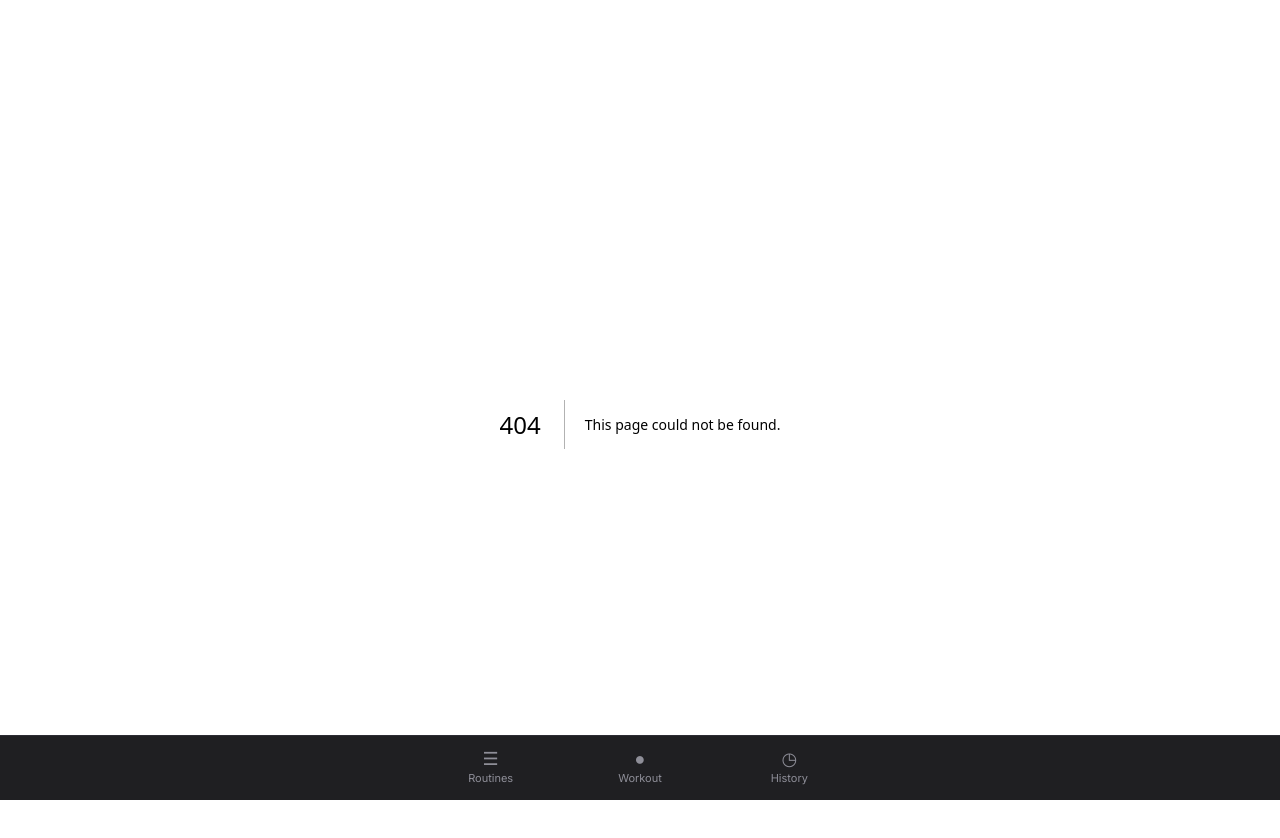
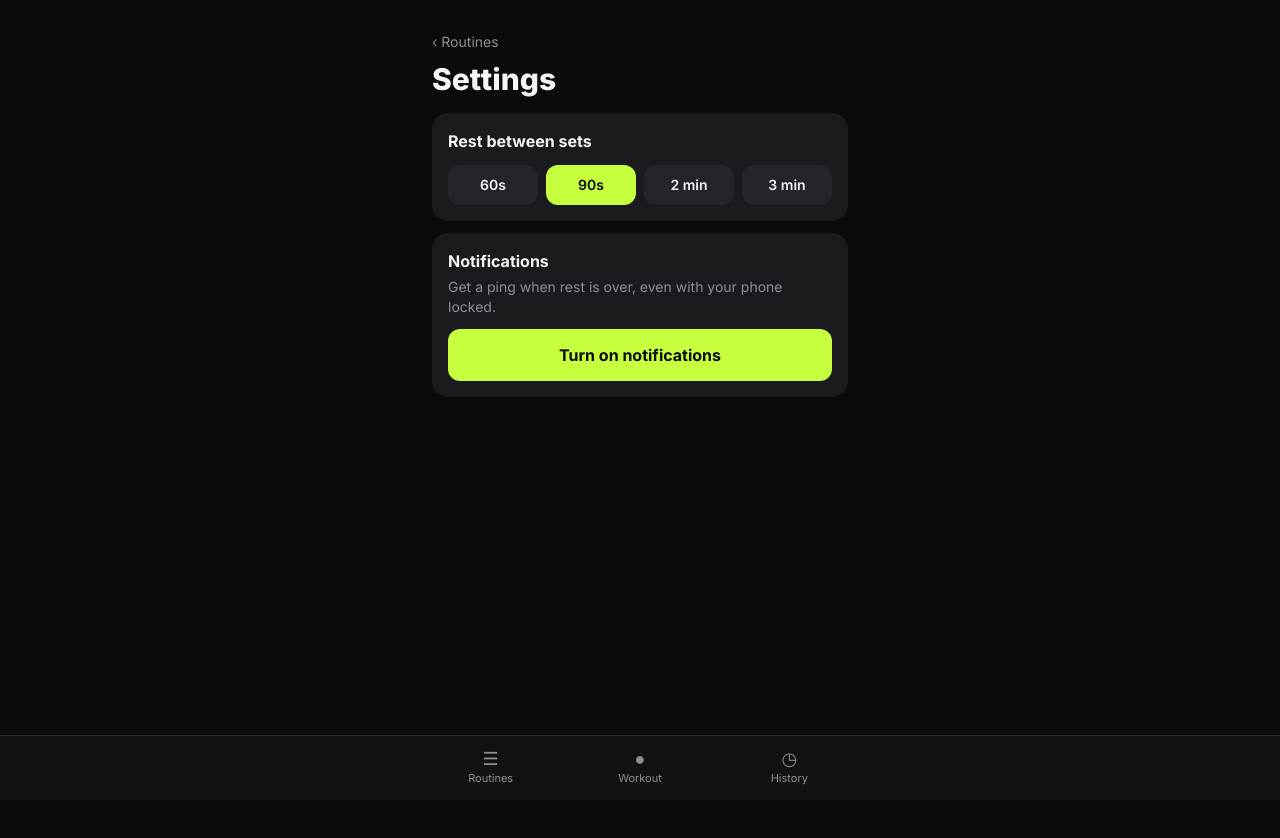
Before and after one commit to bryanfrds/workout-tracker, a Next.js app: page /settings in a window 1280 px wide. Before the commit this address had no page. Shown: the top 838 px of the page. After the commit the page ends 800 px from the top, so only its background shows below. Built offline with nearby package versions, Linux system fonts and the light colour scheme.

Commit message:
Add settings screen for rest length, notifications and daily reminder

```diff
--- a/src/app/page.tsx
+++ b/src/app/page.tsx
@@ -33,7 +33,12 @@ export default function RoutinesPage() {
 
   return (
     <>
-      <h1 className="mt-2 text-3xl font-extrabold">Routines</h1>
+      <div className="mt-2 flex items-center justify-between">
+        <h1 className="text-3xl font-extrabold">Routines</h1>
+        <Link href="/settings" aria-label="Settings" className="grid h-10 w-10 place-items-center rounded-full bg-card text-lg text-muted">
+          ⚙
+        </Link>
+      </div>
       <p className="mt-1 text-sm text-muted">Pick one to start</p>
 
       {active && (
--- /dev/null
+++ b/src/app/settings/page.tsx
@@ -0,0 +1,158 @@
+"use client";
+
+import Link from "next/link";
+import { useState, useSyncExternalStore } from "react";
+import { createReminder, deleteReminder, isInstalled, pushSupported, subscribe, unsubscribe } from "@/lib/push-client";
+import { setState, useAppState } from "@/lib/store";
+
+const REST_OPTIONS = [60, 90, 120, 180];
+
+const noop = () => () => {};
+function usePushStatus(): "unsupported" | "install" | "ok" | null {
+  return useSyncExternalStore(
+    noop,
+    () => (!pushSupported() ? (isInstalled() ? "unsupported" : "install") : "ok"),
+    () => null,
+  );
+}
+
+export default function SettingsPage() {
+  const app = useAppState();
+  const status = usePushStatus();
+  const [busy, setBusy] = useState(false);
+  const [error, setError] = useState("");
+  const [time, setTime] = useState("18:30");
+  if (!app) return null;
+
+  const notif = app.notifications;
+
+  async function run(fn: () => Promise<void>) {
+    setBusy(true);
+    setError("");
+    try {
+      await fn();
+    } catch (e) {
+      setError(e instanceof Error ? e.message : "Something went wrong.");
+    } finally {
+      setBusy(false);
+    }
+  }
+
+  const turnOn = () =>
+    run(async () => {
+      const subscription = await subscribe();
+      setState((s) => ({ ...s, notifications: { subscription } }));
+    });
+
+  const turnOff = () =>
+    run(async () => {
+      if (notif?.reminder) await deleteReminder(notif.reminder.id);
+      await unsubscribe();
+      setState((s) => ({ ...s, notifications: undefined }));
+    });
+
+  const setReminder = (on: boolean) =>
+    run(async () => {
+      if (!notif) return;
+      if (notif.reminder) await deleteReminder(notif.reminder.id);
+      const reminder = on ? { time, id: await createReminder(notif.subscription, time) } : undefined;
+      setState((s) => (s.notifications ? { ...s, notifications: { ...s.notifications, reminder } } : s));
+    });
+
+  const chip = (on: boolean) =>
+    `flex-1 rounded-xl py-2.5 text-sm font-semibold ${on ? "bg-accent text-accent-ink" : "bg-card2 text-text"}`;
+
+  return (
+    <>
+      <Link href="/" className="mt-2 inline-block text-sm text-muted">
+        ‹ Routines
+      </Link>
+      <h1 className="mt-2 text-3xl font-extrabold">Settings</h1>
+
+      <section className="mt-4 rounded-2xl bg-card p-4">
+        <h2 className="font-bold">Rest between sets</h2>
+        <div className="mt-3 flex gap-2">
+          {REST_OPTIONS.map((sec) => (
+            <button
+              key={sec}
+              onClick={() => setState((s) => ({ ...s, restSeconds: sec }))}
+              className={chip(app.restSeconds === sec)}
+              aria-pressed={app.restSeconds === sec}
+            >
+              {sec < 120 ? `${sec}s` : `${sec / 60} min`}
+            </button>
+          ))}
+        </div>
+      </section>
+
+      <section className="mt-3 rounded-2xl bg-card p-4">
+        <h2 className="font-bold">Notifications</h2>
+        <p className="mt-1 text-sm text-muted">Get a ping when rest is over, even with your phone locked.</p>
+
+        {status === "install" && (
+          <p className="mt-3 rounded-xl bg-card2 p-3 text-sm">
+            Add this app to your home screen first: tap <b>Share</b> in Safari, then <b>Add to Home Screen</b>, and
+            open it from there.
+          </p>
+        )}
+        {status === "unsupported" && (
+          <p className="mt-3 rounded-xl bg-card2 p-3 text-sm">This browser can&apos;t show notifications.</p>
+        )}
+        {status === "ok" &&
+          (notif ? (
+            <button onClick={turnOff} disabled={busy} className="mt-3 w-full rounded-xl bg-card2 p-3 text-sm font-semibold disabled:opacity-50">
+              Turn off notifications
+            </button>
+          ) : (
+            <button
+              onClick={turnOn}
+              disabled={busy}
+              className="mt-3 w-full rounded-xl bg-accent p-3.5 font-bold text-accent-ink disabled:opacity-50"
+            >
+              Turn on notifications
+            </button>
+          ))}
+      </section>
+
+      {notif && (
+        <section className="mt-3 rounded-2xl bg-card p-4">
+          <h2 className="font-bold">Daily reminder</h2>
+          {notif.reminder ? (
+            <>
+              <p className="mt-1 text-sm text-muted">Every day at {notif.reminder.time}.</p>
+              <button
+                onClick={() => setReminder(false)}
+                disabled={busy}
+                className="mt-3 w-full rounded-xl bg-card2 p-3 text-sm font-semibold disabled:opacity-50"
+              >
+                Turn off reminder
+              </button>
+            </>
+          ) : (
+            <>
+              <p className="mt-1 text-sm text-muted">A &quot;time to train&quot; ping at the same time each day.</p>
+              <div className="mt-3 flex gap-2">
+                <input
+                  type="time"
+                  value={time}
+                  onChange={(e) => setTime(e.target.value)}
+                  aria-label="Reminder time"
+                  className="flex-1 rounded-xl bg-card2 p-3 text-center outline-none focus:ring-2 focus:ring-accent"
+                />
+                <button
+                  onClick={() => setReminder(true)}
+                  disabled={busy || !time}
+                  className="rounded-xl bg-accent px-5 font-bold text-accent-ink disabled:opacity-50"
+                >
+                  Set
+                </button>
+              </div>
+            </>
+          )}
+        </section>
+      )}
+
+      {error && <p className="mt-3 text-sm text-red-400">{error}</p>}
+    </>
+  );
+}
```
